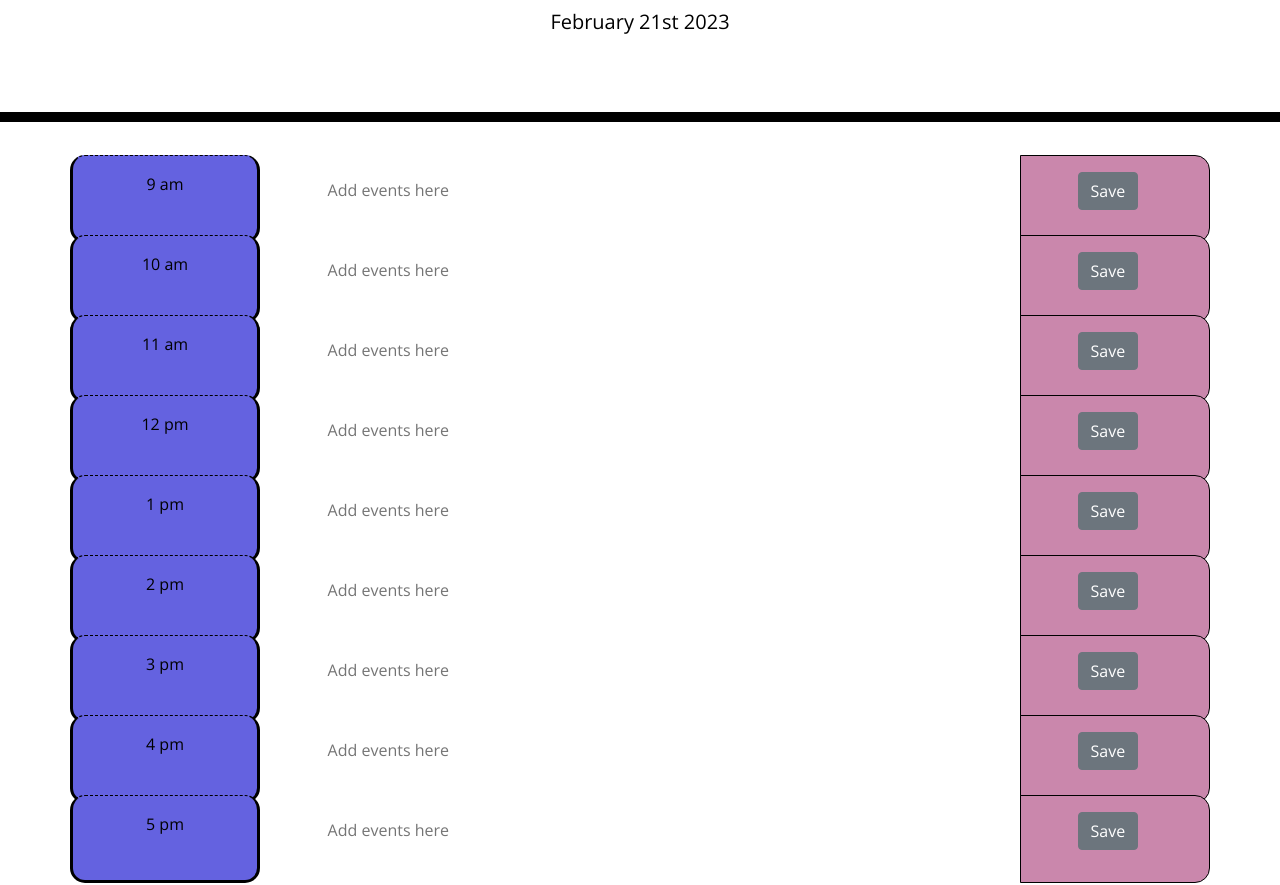
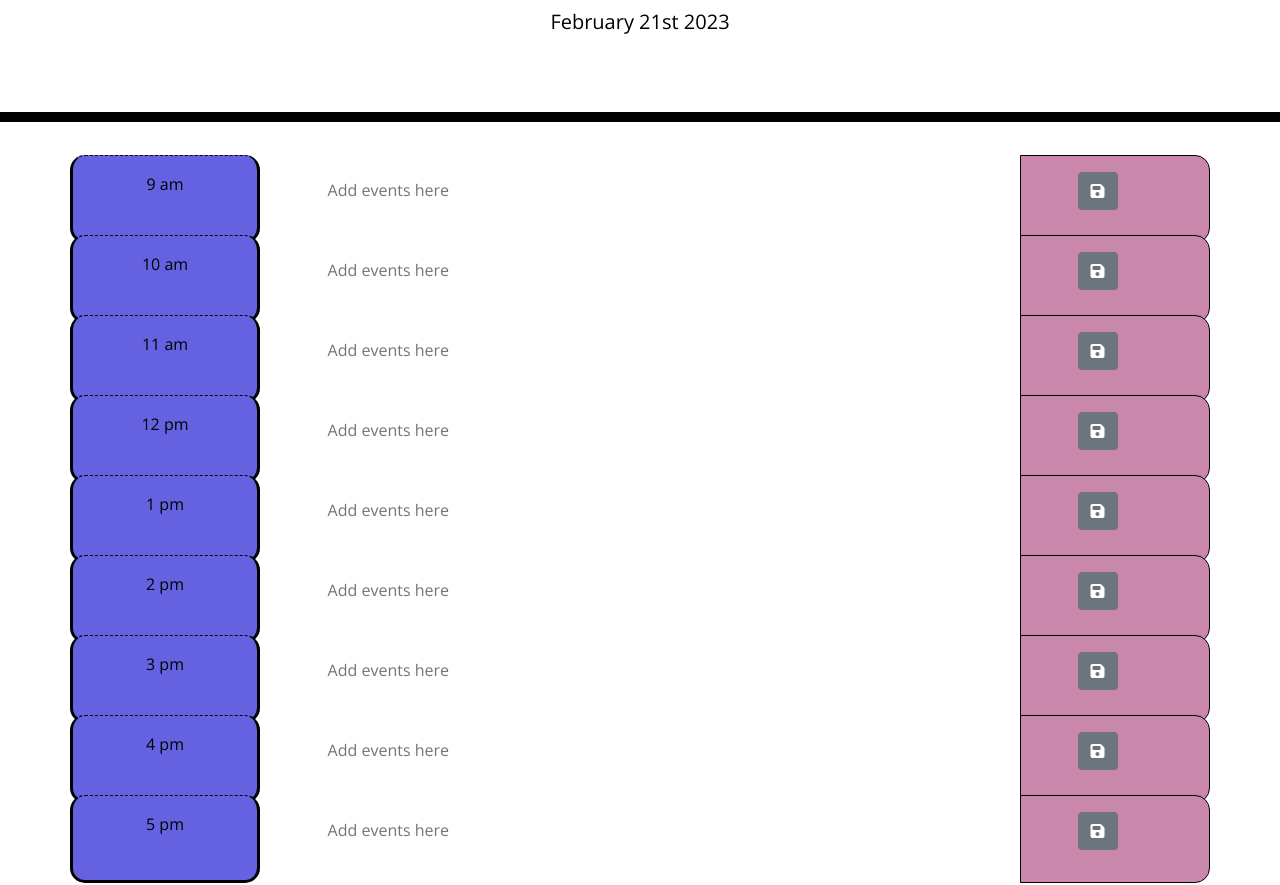
Before and after one commit to jcarlos8/daily_planner, a plain HTML site: page index.html in a window 1280 px wide. Shown: the part 182-1067 px from the top of the page. Drawn offline with nearby package versions, Linux system fonts and the light colour scheme.

Commit message:
save icon added to html

```diff
--- a/index.html
+++ b/index.html
@@ -48,7 +48,7 @@
           ></textarea>
         </div>
         <div class="col-2 saveBtn">
-          <button id="9am" class="btn btn-secondary">Save</button>
+          <button id="9am" class="btn btn-secondary"><i class="fas fa-save"></i></button>
         </div>
       </div>
       <div class="row">
@@ -63,7 +63,7 @@
           ></textarea>
         </div>
         <div class="col-2 saveBtn">
-          <button id="10am" class="btn btn-secondary">Save</button>
+          <button id="10am" class="btn btn-secondary"><i class="fas fa-save"></i></button>
         </div>
       </div>
       <div class="row">
@@ -78,7 +78,7 @@
           ></textarea>
         </div>
         <div class="col-2 saveBtn">
-          <button id="11am" class="btn btn-secondary">Save</button>
+          <button id="11am" class="btn btn-secondary"><i class="fas fa-save"></i></button>
         </div>
       </div>
       <div class="row">
@@ -93,7 +93,7 @@
           ></textarea>
         </div>
         <div class="col-2 saveBtn">
-          <button id="12pm" class="btn btn-secondary">Save</button>
+          <button id="12pm" class="btn btn-secondary"><i class="fas fa-save"></i></button>
         </div>
       </div>
       <div class="row">
@@ -108,7 +108,7 @@
           ></textarea>
         </div>
         <div class="col-2 saveBtn">
-          <button id="1pm" class="btn btn-secondary">Save</button>
+          <button id="1pm" class="btn btn-secondary"><i class="fas fa-save"></i></button>
         </div>
       </div>
       <div class="row">
@@ -123,7 +123,7 @@
           ></textarea>
         </div>
         <div class="col-2 saveBtn">
-          <button id="2pm" class="btn btn-secondary">Save</button>
+          <button id="2pm" class="btn btn-secondary"><i class="fas fa-save"></i></button>
         </div>
       </div>
       <div class="row">
@@ -138,7 +138,7 @@
           ></textarea>
         </div>
         <div class="col-2 saveBtn">
-          <button id="3pm" class="btn btn-secondary">Save</button>
+          <button id="3pm" class="btn btn-secondary"><i class="fas fa-save"></i></button>
         </div>
       </div>
       <div class="row">
@@ -153,7 +153,7 @@
           ></textarea>
         </div>
         <div class="col-2 saveBtn">
-          <button id="4pm" class="btn btn-secondary">Save</button>
+          <button id="4pm" class="btn btn-secondary"><i class="fas fa-save"></i></button>
         </div>
       </div>
       <div class="row">
@@ -168,7 +168,7 @@
           ></textarea>
         </div>
         <div class="col-2 saveBtn">
-          <button id="5pm" class="btn btn-secondary">Save</button>
+          <button id="5pm" class="btn btn-secondary"><i class="fas fa-save"></i></button>
         </div>
       </div>
     </div>
```
